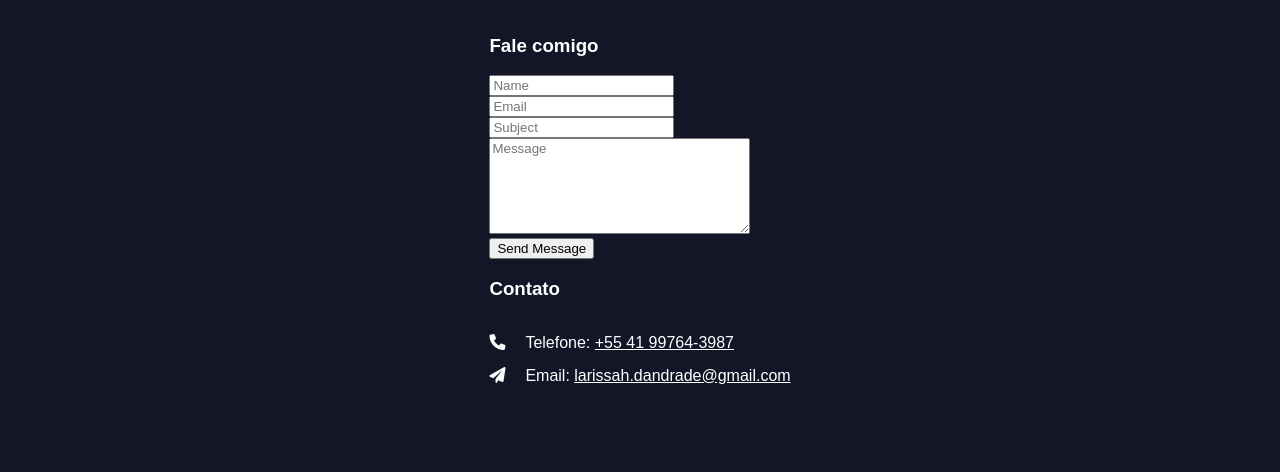
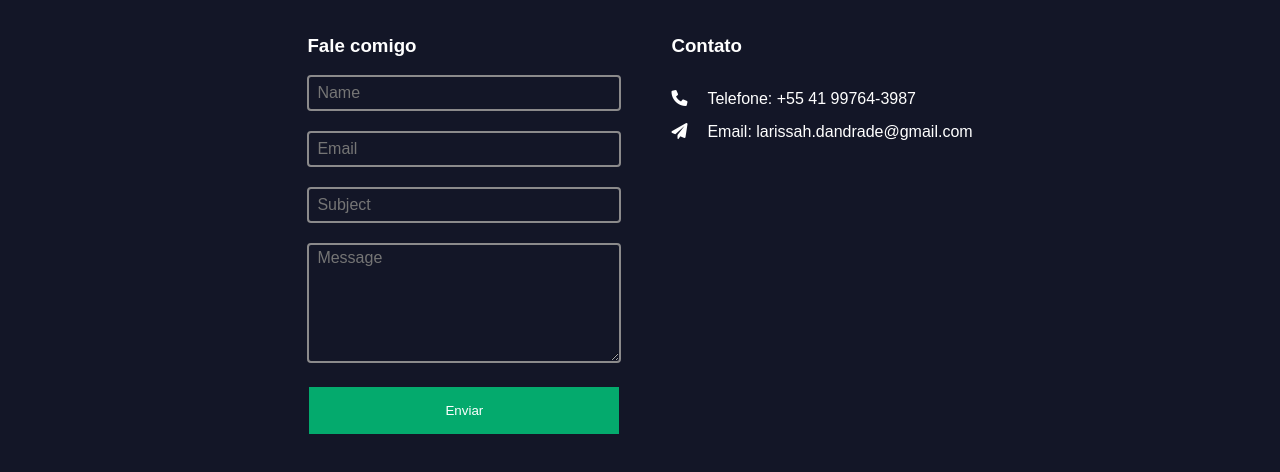
Before and after one commit to heylarissa/formActionPUCPR, a plain HTML site: page form.html in a window 1280 px wide. Shown: the part 34-506 px from the top of the page. Drawn offline with nearby package versions, Linux system fonts and the light colour scheme.

Commit message:
customizando formulário

```diff
--- a/css/form.css
+++ b/css/form.css
@@ -1,9 +1,87 @@
+:root {
+    --input-border: #8b8a8b;
+    --input-focus-h: 245;
+    --input-focus-s: 100%;
+    --input-focus-l: 42%;
+}
+
+*,
+*::before,
+*::after {
+    box-sizing: border-box;
+}
+
+.form {
+    display: flex;
+}
+
+a {
+    text-decoration: none;
+}
+
+input[type=submit] {
+    background-color: #04AA6D;
+    border: none;
+    color: white;
+    padding: 16px 32px;
+    text-decoration: none;
+    margin: 4px 2px;
+    cursor: pointer;
+}
+
+input[type=submit]:hover {
+    transform: scale(1.05);
+}
+
+.form-control {
+    font-size: 16px;
+    font-size: max(16px, 1em);
+    font-family: inherit;
+    padding: 0.25em 0.5em;
+    background-color: none;
+    border: 2px solid var(--input-border);
+    border-radius: 4px;
+    transition: 180ms box-shadow ease-in-out;
+    color: white;
+
+}
+
+.form-control:not(textarea) {
+    line-height: 1;
+    height: 2.25rem;
+}
+
+textarea.input {
+    resize: vertical;
+}
+
+.form-control:focus {
+    border-color: hsl(var(--input-focus-h), var(--input-focus-s), var(--input-focus-l));
+    box-shadow: 0 0 0 3px hsla(var(--input-focus-h), var(--input-focus-s), calc(var(--input-focus-l) + 40%), 0.8);
+}
+
+.wrapper {
+    display: flex;
+    gap: 50px;
+}
+
+.message-wrap {
+    display: flex;
+    flex-direction: column;
+}
+
+.contactForm {
+    display: flex;
+    flex-direction: column;
+    gap: 20px;
+}
+
 input {
-    color: black
+    background: none;
 }
 
 textarea {
-    color: black
+    background: none;
 }
 
 .mail-wrapper {
--- a/form.html
+++ b/form.html
@@ -26,45 +26,19 @@
 
     <div class="form" id="main">
         <div class="wrapper">
-            <div class="row no-gutters">
-                <div class="contact-wrap">
-                    <h3 class="mb-4">Fale comigo</h3>
+            <div class="message-wrap">
+                <h3>Fale comigo</h3>
                 <form method="GET" id="contactForm" name="contactForm" class="contactForm" action="formAction.html">
-                        <div class="row">
-                            <div class="col-md-12">
-                                <div class="form-group">
-                                    <input type="text" class="form-control" name="name" id="name" required
-                                        placeholder="Name">
-                                </div>
-                            </div>
-                            <div class="col-md-12">
-                                <div class="form-group">
-                                    <input type="email" class="form-control" name="email" id="email" required
-                                        placeholder="Email">
-                                </div>
-                            </div>
-                            <div class="col-md-12">
-                                <div class="form-group">
-                                    <input type="text" class="form-control" name="subject" id="subject" required
-                                        placeholder="Subject">
-                                </div>
-                            </div>
-                            <div class="col-md-12">
-                                <div class="form-group">
-                                    <textarea name="message" class="form-control" id="message" cols="30" rows="6"
-                                        placeholder="Message" required></textarea>
-                                </div>
-                            </div>
-                            <div class="col-md-12">
-                                <div class="form-group">
-                                    <input type="submit" value="Send Message" class="btn btn-primary">
-                                    <div class="submitting"></div>
-                                </div>
-                            </div>
-                        </div>
+
+                    <input type="text" class="form-control" name="name" id="name" required placeholder="Name">
+                    <input type="email" class="form-control" name="email" id="email" required placeholder="Email">
+                    <input type="text" class="form-control" name="subject" id="subject" required placeholder="Subject">
+                    <textarea name="message" class="form-control" id="message" cols="30" rows="6" placeholder="Message"
+                        required></textarea>
+                    <input type="submit" value="Enviar" class="btn-submit">
+
                 </form>
             </div>
-                <div class="col-md-6 d-flex align-items-stretch">
             <div class="contact-wrapper">
                 <h3>Contato</h3>
 
@@ -85,8 +59,6 @@
             </div>
         </div>
     </div>
-        </div>
-    </div>
 </body>
 
 </html>
```
Also changed, not shown: about.html (+3 -3 lines). Lines whose indentation alone changed are shown as unchanged.
